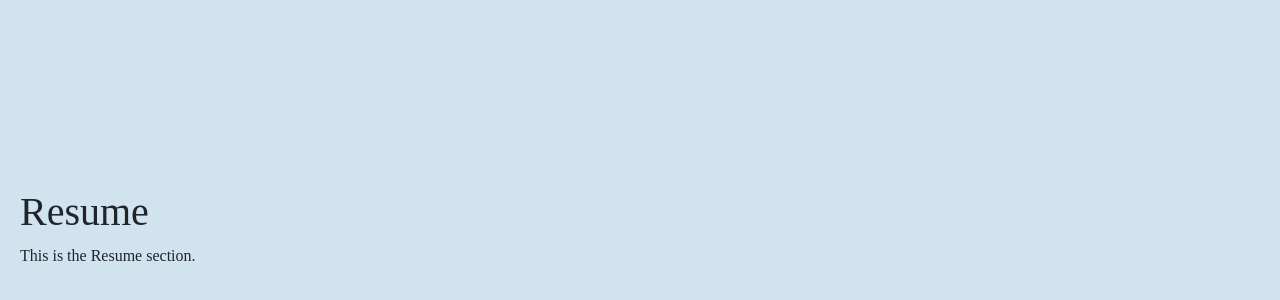
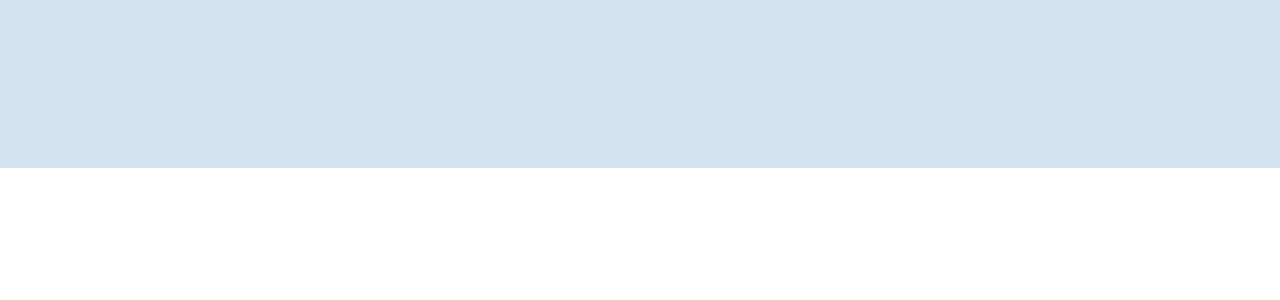
Before and after one commit to LincolnJBunker/portfolio-lincoln, a React (Vite) app: page /portfolio-lincoln/about in a window 1280 px wide. Shown: the part 4322-4622 px from the top of the page. After the commit the page ends 4490 px from the top, so only its background shows below. Built offline with nearby package versions, Linux system fonts and the light colour scheme; a web font is replaced by a local one.

Commit message:
navbar resume link to open resume

```diff
--- a/src/components/Navbar.tsx
+++ b/src/components/Navbar.tsx
@@ -15,10 +15,13 @@ export const AppNavbar = () => {
   const aboutRef = useRef(null);
   const projectsRef = useRef(null);
   const contactRef = useRef(null);
-  const resumeRef = useRef(null);
 
   const handleScroll = (ref: Ref) => {
     ref.current?.scrollIntoView({ behavior: "smooth", block: "start" });
+  };
+
+  const handleResumeClick = () => {
+    window.open("/portfolio-lincoln/Resume%20-%20Lincoln%20Bunker.pdf", "_blank")
   };
 
   return (
@@ -34,7 +37,7 @@ export const AppNavbar = () => {
               <Nav.Link onClick={() => handleScroll(skillsRef)} className="fs-6 mx-2 nav-color">Skills</Nav.Link>
               <Nav.Link onClick={() => handleScroll(projectsRef)} className="fs-6 mx-2 nav-color">Projects</Nav.Link>
               <Nav.Link onClick={() => handleScroll(contactRef)} className="fs-6 mx-2 nav-color">Contact</Nav.Link>
-              <Nav.Link onClick={() => handleScroll(resumeRef)} className="fs-6 mx-2 nav-color">Resume</Nav.Link>
+              <Nav.Link onClick={handleResumeClick} className="fs-6 mx-2 nav-color">Resume</Nav.Link>
             </Nav>
           </Navbar.Collapse>
         </Container>
@@ -62,11 +65,6 @@ export const AppNavbar = () => {
           <h1>Contact</h1>
           <p>This is the Contact section.</p>
         </section>
-
-        <section ref={resumeRef} style={{ minHeight: "100vh", padding: "20px" }}>
-          <h1>Resume</h1>
-          <p>This is the Resume section.</p>
-        </section>
       </div>
     </>
   );
```
